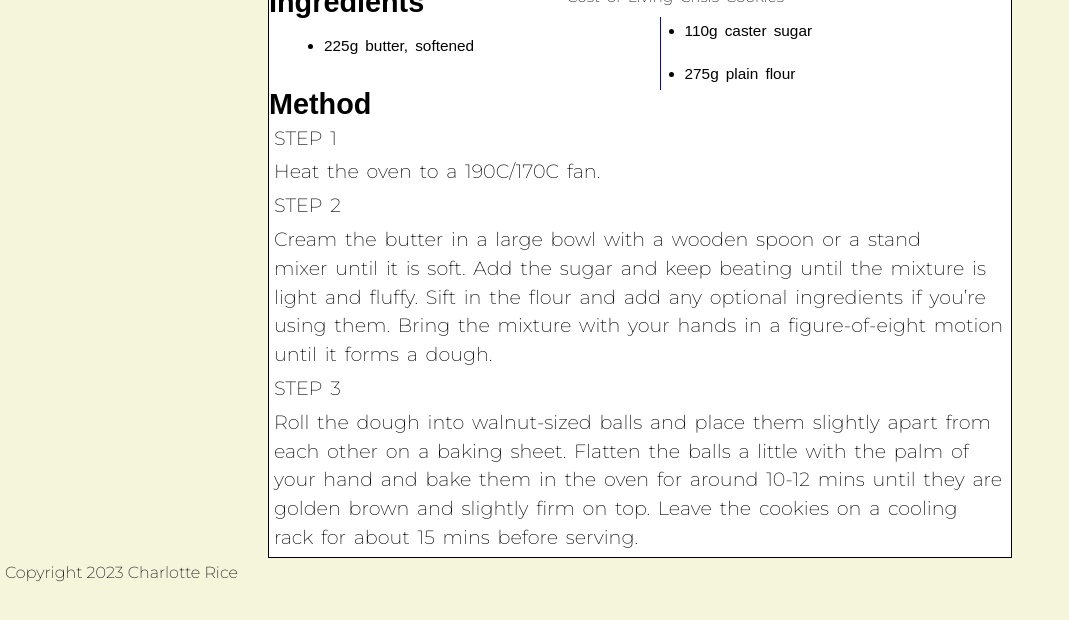
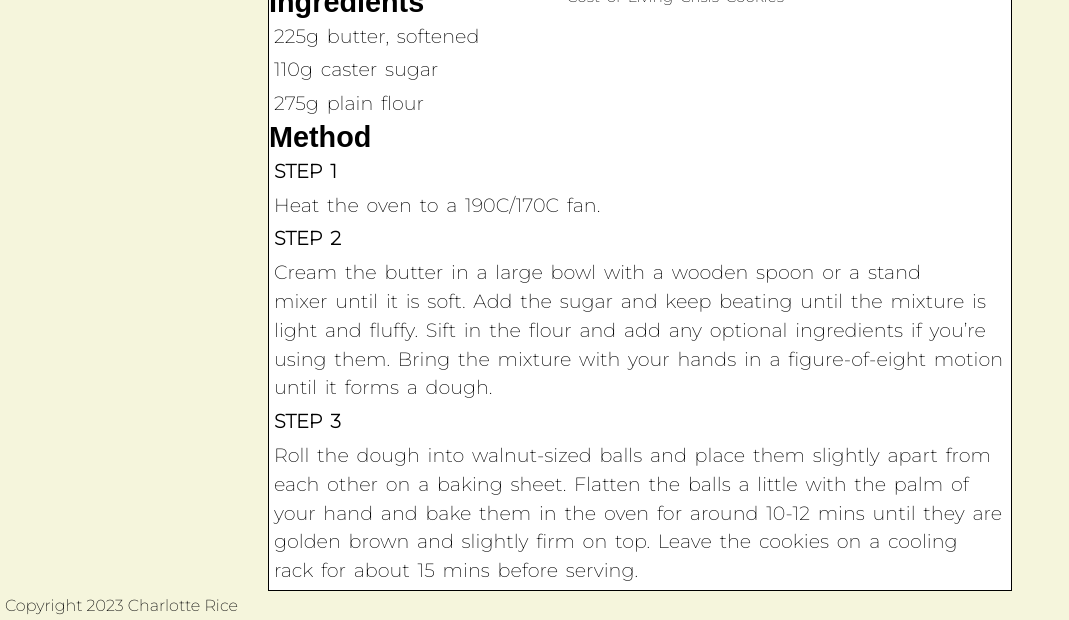
Before and after one commit to charlottericex/SweetStudentSnacks, a Jekyll site: the page built from _recipes/cost-of-living-crisis-cookies.md, in a window 1280 px wide. Shown: the part 851-1471 px from the top of the page, without its empty margins (0-1069 px from the left). Built offline with Jekyll 4.4.1, drawn with Linux system fonts in a browser that asks for light colours; some web fonts are replaced; before the commit the page ends 1438 px from its top, so only the background shows below that.

```diff
--- a/_recipes/cost-of-living-crisis-cookies.md
+++ b/_recipes/cost-of-living-crisis-cookies.md
@@ -10,20 +10,22 @@ In the cost-of-living crisis, we must find ways to cheer ourselves up, no matter
 
 ## Ingredients
 
-* 225g butter, softened
-* 110g caster sugar
-* 275g plain flour
+225g butter, softened
+
+110g caster sugar
+
+275g plain flour
 
 ## Method
 
-STEP 1
+**STEP 1**
 
 Heat the oven to a 190C/170C fan.
 
-STEP 2
+**STEP 2**
 
 Cream the butter in a large bowl with a wooden spoon or a stand mixer until it is soft. Add the sugar and keep beating until the mixture is light and fluffy. Sift in the flour and add any optional ingredients if you’re using them. Bring the mixture with your hands in a figure-of-eight motion until it forms a dough.
 
-STEP 3
+**STEP 3**
 
 Roll the dough into walnut-sized balls and place them slightly apart from each other on a baking sheet. Flatten the balls a little with the palm of your hand and bake them in the oven for around 10-12 mins until they are golden brown and slightly firm on top. Leave the cookies on a cooling rack for about 15 mins before serving.
```
